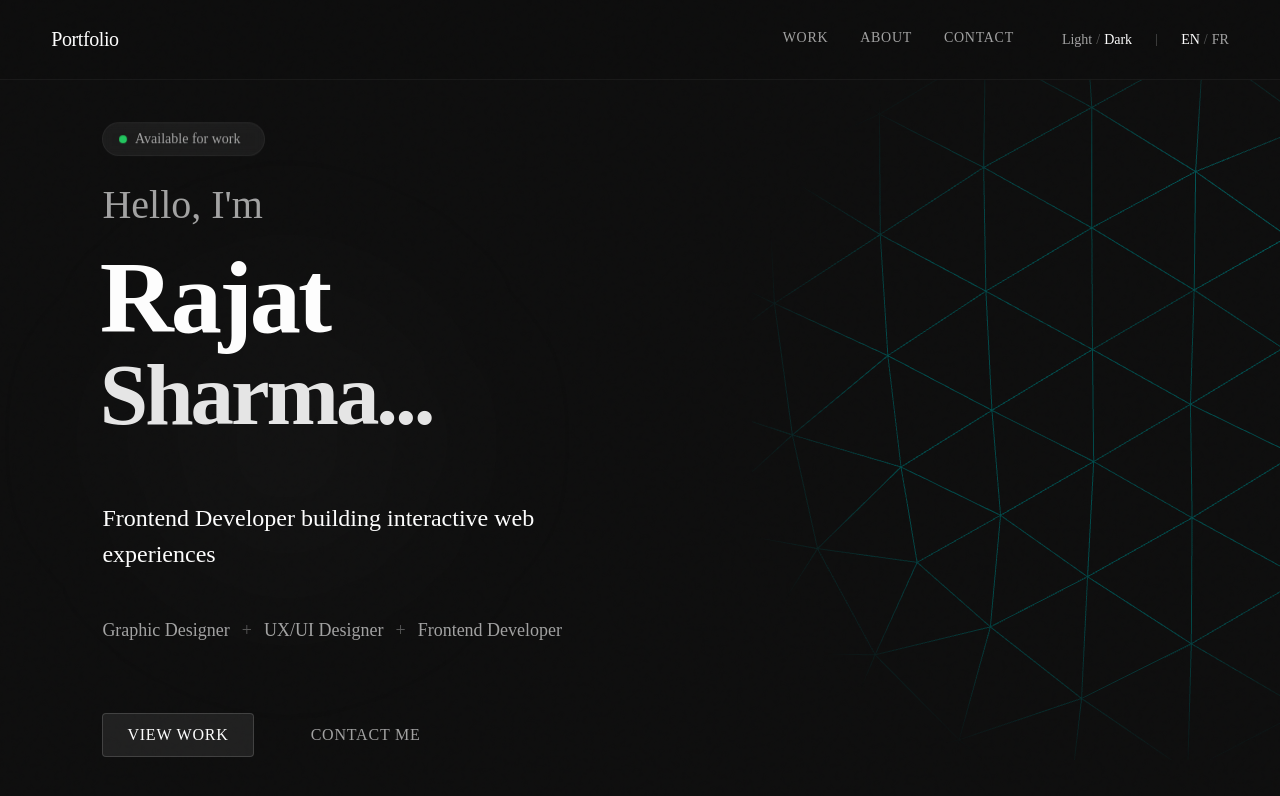
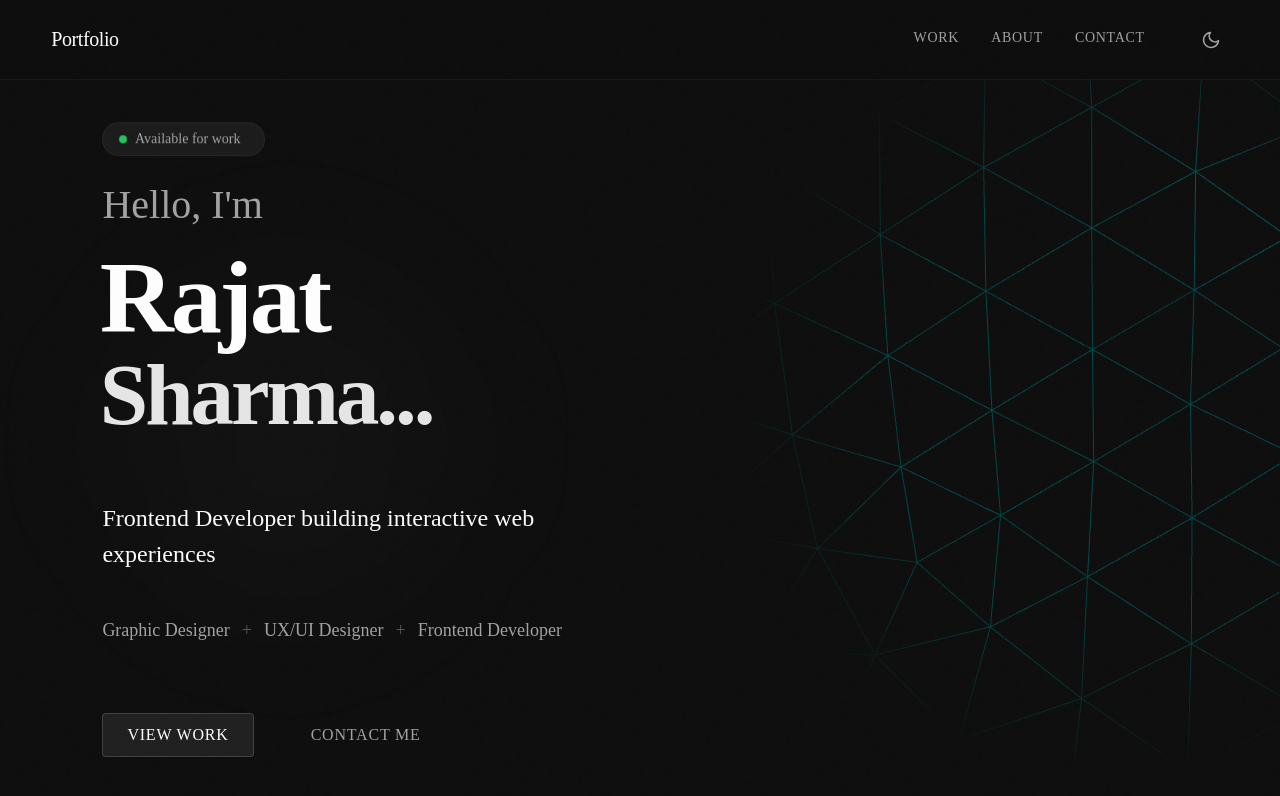
Before and after one commit to RajatSharma404/Portfolio, a React (Vite) app: page / in a window 1280 px wide. Shown: the top 796 px of the page. Built offline with nearby package versions, Linux system fonts and the light colour scheme.

Commit message:
Replace theme text with icons and remove language toggle

```diff
--- a/src/components/Navigation.css
+++ b/src/components/Navigation.css
@@ -91,36 +91,33 @@
     gap: 1.5rem;
 }
 
-.theme-toggle,
-.lang-toggle {
+.theme-toggle {
     font-size: 0.875rem;
     color: var(--text-secondary);
     display: flex;
-    gap: 0.25rem;
+    align-items: center;
+    justify-content: center;
     cursor: none;
+    padding: 0.5rem;
+    border-radius: 8px;
+    transition: all 0.3s ease;
 }
 
-.theme-option,
-.lang-option {
-    transition: color 0.3s ease;
+.theme-toggle:hover {
+    background-color: rgba(0, 0, 0, 0.05);
+    color: var(--text-primary);
 }
 
-.theme-option.active,
-.lang-option.active {
-    color: var(--text-primary);
-    font-weight: 500;
+[data-theme='dark'] .theme-toggle:hover {
+    background-color: rgba(255, 255, 255, 0.05);
 }
 
-.separator {
-    color: var(--text-secondary);
-    opacity: 0.5;
+.theme-toggle svg {
+    transition: transform 0.3s ease;
 }
 
-.vertical-separator {
-    width: 1px;
-    height: 12px;
-    background-color: var(--text-secondary);
-    opacity: 0.3;
+.theme-toggle:hover svg {
+    transform: scale(1.1);
 }
 
 @media (max-width: 768px) {
--- a/src/components/Navigation.jsx
+++ b/src/components/Navigation.jsx
@@ -34,18 +34,24 @@
                     </div>
 
                     <div className="nav-controls">
-                        <div className="theme-toggle" onClick={toggleTheme} data-cursor="hover">
-                            <span className={`theme-option ${theme === 'light' ? 'active' : ''}`}>Light</span>
-                            <span className="separator">/</span>
-                            <span className={`theme-option ${theme === 'dark' ? 'active' : ''}`}>Dark</span>
-                        </div>
-
-                        <div className="vertical-separator"></div>
-
-                        <div className="lang-toggle">
-                            <span className={`lang-option ${!isFrench ? 'active' : ''}`}>EN</span>
-                            <span className="separator">/</span>
-                            <span className={`lang-option ${isFrench ? 'active' : ''}`}>FR</span>
+                        <div className="theme-toggle" onClick={toggleTheme} data-cursor="hover" title={theme === 'light' ? 'Switch to dark mode' : 'Switch to light mode'}>
+                            {theme === 'light' ? (
+                                <svg width="20" height="20" viewBox="0 0 24 24" fill="none" stroke="currentColor" strokeWidth="2" strokeLinecap="round" strokeLinejoin="round">
+                                    <circle cx="12" cy="12" r="5"/>
+                                    <line x1="12" y1="1" x2="12" y2="3"/>
+                                    <line x1="12" y1="21" x2="12" y2="23"/>
+                                    <line x1="4.22" y1="4.22" x2="5.64" y2="5.64"/>
+                                    <line x1="18.36" y1="18.36" x2="19.78" y2="19.78"/>
+                                    <line x1="1" y1="12" x2="3" y2="12"/>
+                                    <line x1="21" y1="12" x2="23" y2="12"/>
+                                    <line x1="4.22" y1="19.78" x2="5.64" y2="18.36"/>
+                                    <line x1="18.36" y1="5.64" x2="19.78" y2="4.22"/>
+                                </svg>
+                            ) : (
+                                <svg width="20" height="20" viewBox="0 0 24 24" fill="none" stroke="currentColor" strokeWidth="2" strokeLinecap="round" strokeLinejoin="round">
+                                    <path d="M21 12.79A9 9 0 1 1 11.21 3 7 7 0 0 0 21 12.79z"/>
+                                </svg>
+                            )}
                         </div>
                     </div>
                 </div>
--- a/src/pages/Contact.jsx
+++ b/src/pages/Contact.jsx
@@ -33,7 +33,7 @@
             onClick={handleCopyEmail}
             data-cursor="hover"
           >
-            <h1 className="email-link">hello@rajat.com</h1>
+            <h1 className="email-link">rajat.sharma.myid1@gmail.com</h1>
             <AnimatePresence>
               {copied && (
                 <motion.span
--- a/vite.config.js
+++ b/vite.config.js
@@ -1,5 +1,5 @@
-import { defineConfig } from 'vite'
-import react from '@vitejs/plugin-react'
+import { defineConfig } from "vite";
+import react from "@vitejs/plugin-react";
 
 // https://vite.dev/config/
 export default defineConfig({
@@ -11,4 +11,4 @@
       },
     },
   },
-})
+});
```
